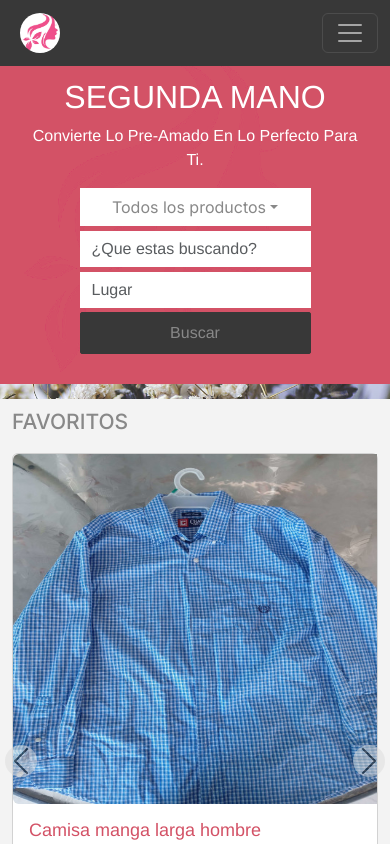
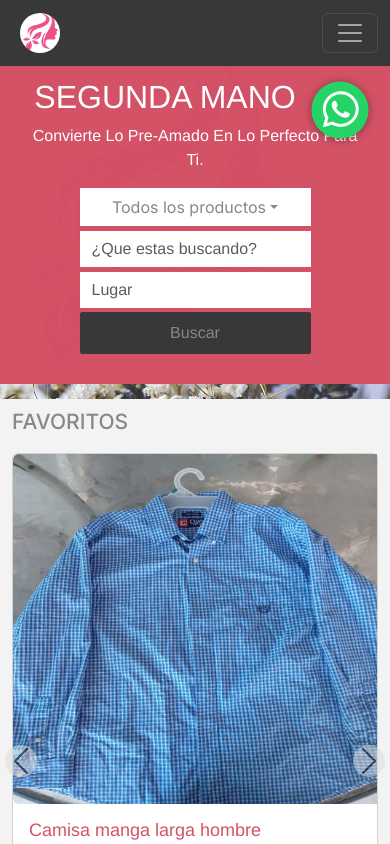
Before and after one commit to marilirulita/react-bootstrap-store, a Next.js app: page / in a window 390 px wide. Shown: the top 844 px of the page. Built offline with nearby package versions, Linux system fonts and the light colour scheme.

Commit message:
add whatsapp buton

```diff
--- a/src/app/globals.css
+++ b/src/app/globals.css
@@ -391,6 +391,9 @@ footer a:hover {
   .brand-title {
     display: none !important;
   }
+  .header-style h1 {
+    margin-right: 60px !important;
+  }
 }
 
 @media screen and (max-width: 260px) {
@@ -456,19 +459,17 @@ footer a:hover {
 
 #whatsapp {
   position: fixed;
-  bottom: 20px;
+  top: 80px;
   right: 20px;
 }
 
-svg {
-  width: 80px;
+#whatsapp img {
   filter: drop-shadow(0 1px 4px rgba(0, 0, 0, 0.4));
+  width: 60px;
+  height: 60px;
+  z-index: 100;
 }
 
-circle {
-  fill: #25d366;
+#whatsapp img:hover {
+  transform: scale(1.5)
 }
-
-path {
-  fill: #fff;
-}
--- a/src/app/layout.jsx
+++ b/src/app/layout.jsx
@@ -2,7 +2,7 @@ import 'bootstrap/dist/css/bootstrap.css'
 import 'bootstrap/dist/css/bootstrap.min.css';
 import { Inter } from "next/font/google";
 import "./globals.css";
-//import Whatsapp from "./ui/whatsapp"
+import Whatsapp from "./ui/whatsapp"
 import BootstrapClient from '@/components/bootstrapClient';
 import NavBar from './ui/Navbar';
 import Footer from "./ui/Footer";
@@ -25,7 +25,7 @@ export default function RootLayout({ children }) {
       <NavBar />
       {children}
       <Footer />
- {/*      <Whatsapp /> */}
+      <Whatsapp />
       <BootstrapClient />
       {/* </Provider> */}
       </body>
--- a/src/app/ui/whatsapp.jsx
+++ b/src/app/ui/whatsapp.jsx
@@ -2,13 +2,14 @@ import Image from "next/image";
 
 export default function Whatsapp() {
   return (
-    <a href="https://api.whatsapp.com/send/?phone=526861190136" target="_blank">
+    <div id="whatsapp">
+    <a href="https://api.whatsapp.com/send/?phone=526862581063" target="_blank">
       <Image
       src="/whatsapp.svg"
       width={100}
       height={100}
       alt="Whatsapp icon" />
 </a>
-
+</div>
   )
 }
```
Also changed, not shown: public/whatsapp.svg.
